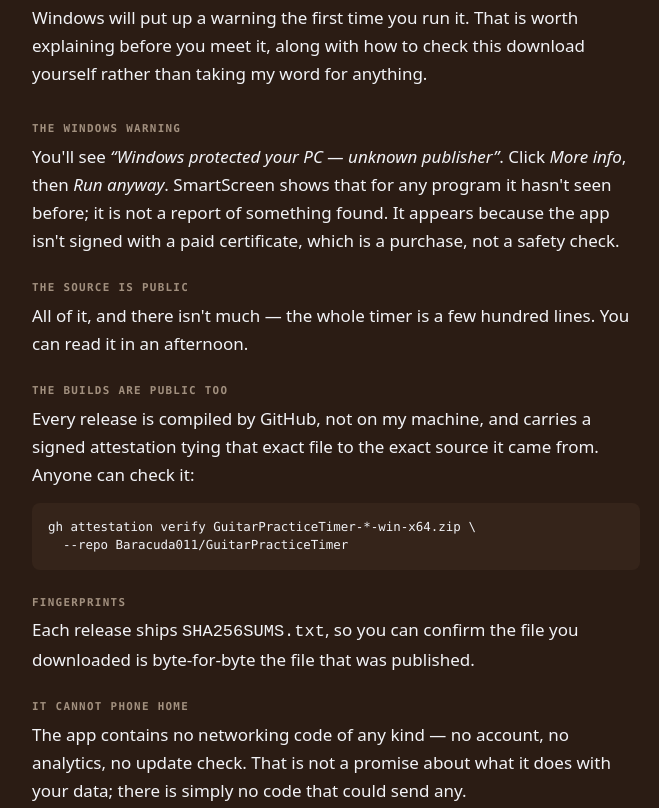
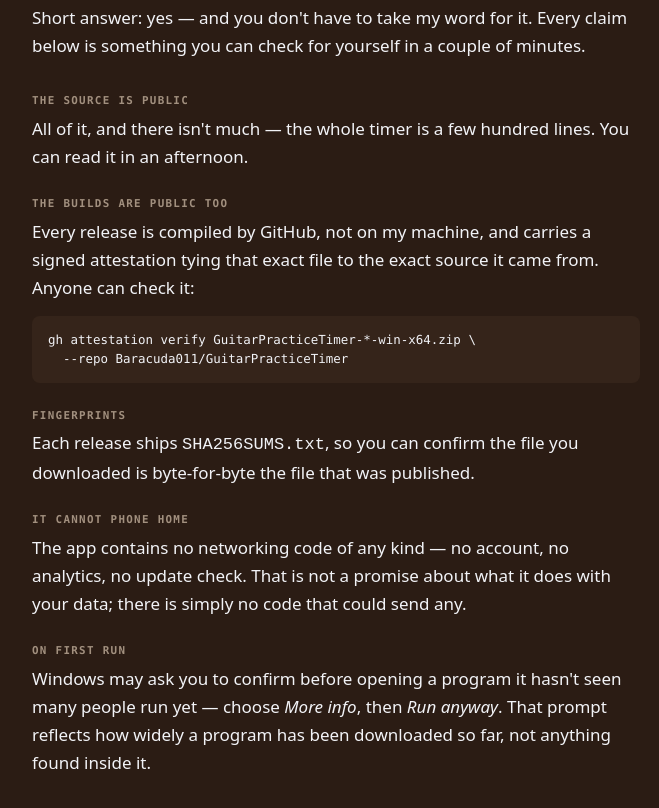
Before and after one commit to Baracuda011/GuitarPracticeTimer, a plain HTML site: page docs/index.html in a window 1280 px wide. Shown: the part 4180-4988 px from the top of the page, without its empty margins (200-859 px from the left). Drawn offline with Linux system fonts and the light colour scheme.

Commit message:
Lead the safety section with what can be verified
The first thing a visitor read was a quoted Windows error and the word
"unsigned", which frames the app as a problem to be talked around before
saying anything in its favour.

The verifiable claims now come first, and the first-run prompt is a short
closing note describing what it actually reflects — how many people have
run the app so far — rather than dwelling on the certificate.

Co-Authored-By: Claude Opus 5 <noreply@anthropic.com>

```diff
--- a/docs/index.html
+++ b/docs/index.html
@@ -397,19 +397,10 @@
   <section>
     <p class="eyebrow">Verify</p>
     <h2>Is this safe?</h2>
-    <p>Windows will put up a warning the first time you run it. That is worth explaining
-      before you meet it, along with how to check this download yourself rather than
-      taking my word for anything.</p>
+    <p>Short answer: yes &mdash; and you don't have to take my word for it. Every claim
+      below is something you can check for yourself in a couple of minutes.</p>
 
     <ul class="checks">
-      <li>
-        <span class="k">The Windows warning</span>
-        <span>You'll see <em>&ldquo;Windows protected your PC &mdash; unknown publisher&rdquo;</em>.
-          Click <em>More info</em>, then <em>Run anyway</em>. SmartScreen shows that for any
-          program it hasn't seen before; it is not a report of something found. It appears
-          because the app isn't signed with a paid certificate, which is a purchase, not a
-          safety check.</span>
-      </li>
       <li>
         <span class="k">The source is public</span>
         <span>All of it, and there isn't much &mdash; the whole timer is a few hundred lines.
@@ -433,6 +424,13 @@
         <span>The app contains no networking code of any kind &mdash; no account, no analytics,
           no update check. That is not a promise about what it does with your data; there is
           simply no code that could send any.</span>
+      </li>
+      <li>
+        <span class="k">On first run</span>
+        <span>Windows may ask you to confirm before opening a program it hasn't seen many
+          people run yet &mdash; choose <em>More info</em>, then <em>Run anyway</em>. That
+          prompt reflects how widely a program has been downloaded so far, not anything
+          found inside it.</span>
       </li>
     </ul>
   </section>
```
Also changed, not shown: .github/workflows/release.yml.
